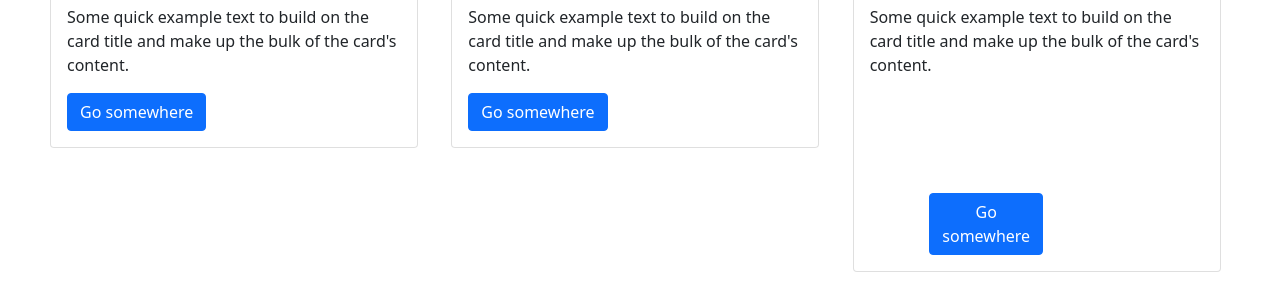
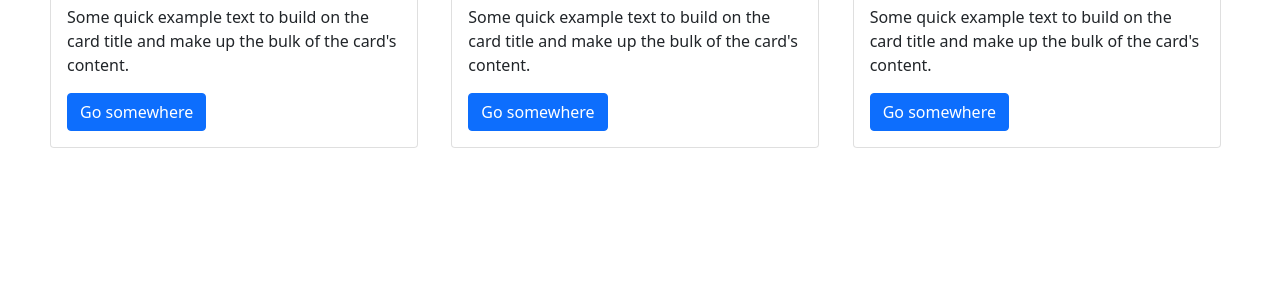
Before and after one commit to Rockykp/MEARN-STACK-CLASS-WORKS-FOLDER, a plain HTML site: page html _works/bootstrap/Luminar Homepage bootstrap.html in a window 1280 px wide. Shown: the part 1886-2180 px from the top of the page. After the commit the page ends 2084 px from the top, so only its background shows below. Drawn offline with nearby package versions, Linux system fonts and the light colour scheme.

Commit message:
luminar homepage removed row and col from last cards button

```diff
--- a/html _works/bootstrap/Luminar Homepage bootstrap.html
+++ b/html _works/bootstrap/Luminar Homepage bootstrap.html
@@ -75,6 +75,10 @@
 
         .cors {
             background-color: #f5f5f5;
+        }
+
+        .row .button {
+            display: flex;
         }
     </style>
 </head>
@@ -228,14 +232,12 @@
                 <h5 class="card-title">FLUTTER</h5>
                 <p class="card-text">Some quick example text to build on the card title and make up the bulk of the
                     card's content.</p>
-                <div class="row">
-                    <div class="col-2"></div>
-                    <div class="col-4"><a href="#" class="btn btn-primary">Go somewhere</a></div>
-                    <div class="col-2"></div>
-                </div>
+                <a href="#" class="btn btn-primary">Go somewhere</a>
             </div>
         </div>
     </div>
+</div>
+</div>
 
 </div>
 
```
